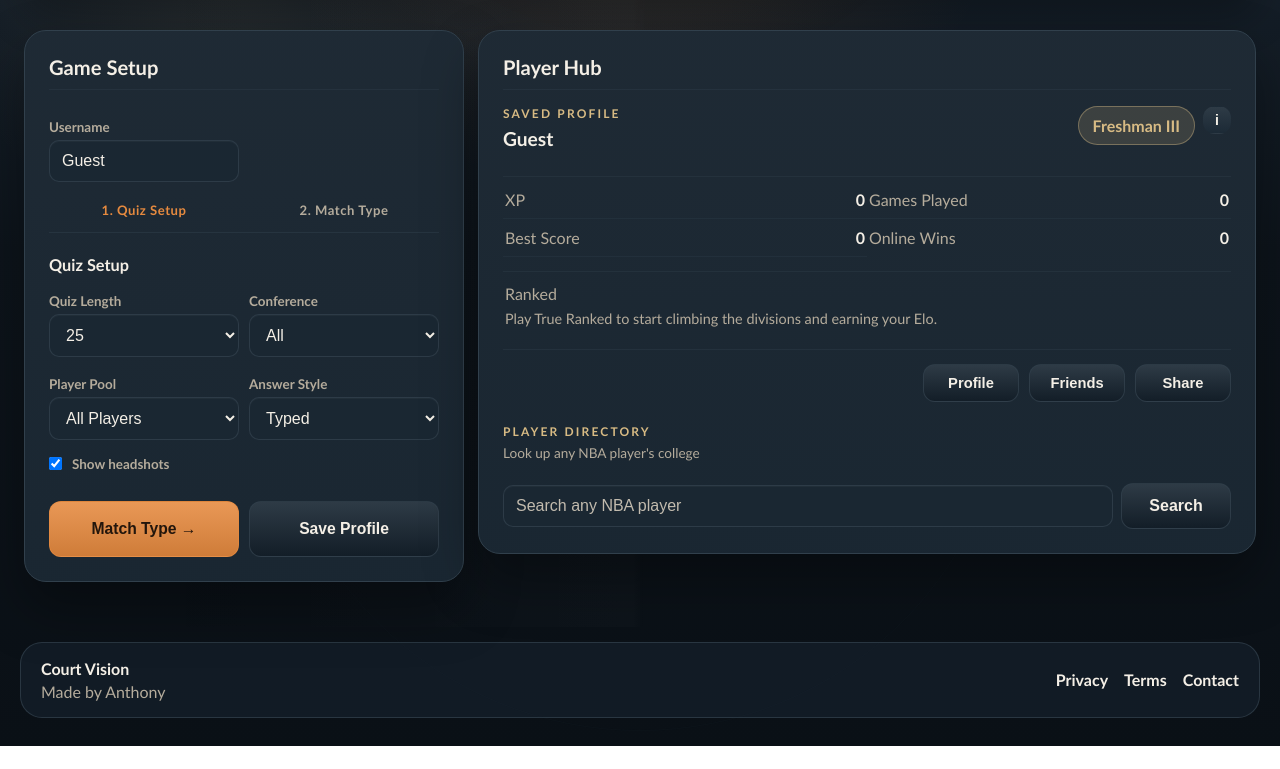
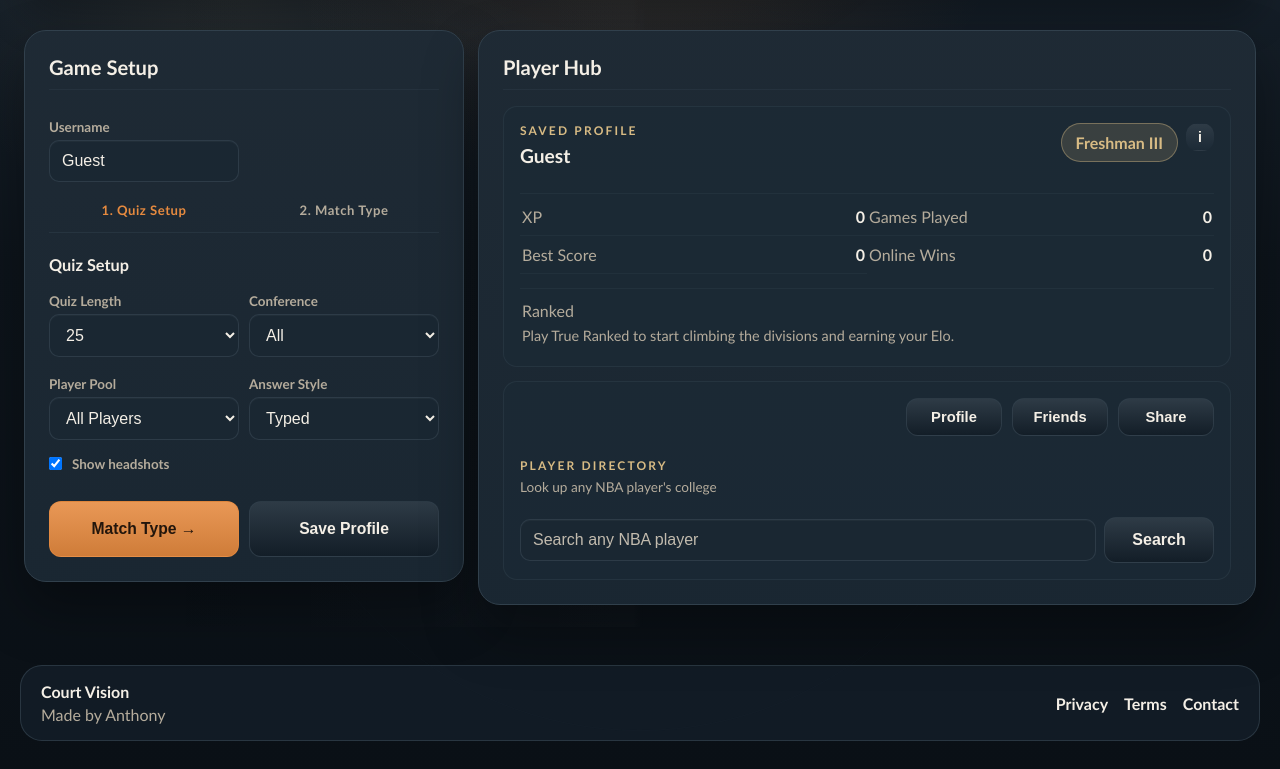
Before and after one commit to anthonyc0011/court-vision, a plain HTML site: page quiz_web_frontend/index.html in a window 1280 px wide. Shown: the part 173-942 px from the top of the page. Before the commit the page ends 919 px from the top, so only its background shows below. Drawn offline with Linux system fonts and the light colour scheme; no server answers.

Commit message:
Fix hub layout: restore subtle cards for profile/directory, keep single column

```diff
--- a/quiz_web_frontend/styles.css
+++ b/quiz_web_frontend/styles.css
@@ -3016,7 +3016,7 @@ button:hover {
    Simplified Home Layout
    ============================================= */
 
-/* Remove inner section boxes — flat layout */
+/* Flatten inner quiz-setup section boxes */
 #homeScreen .home-v3-section {
   background: none;
   border: none;
@@ -3024,7 +3024,7 @@ button:hover {
   border-radius: 0;
 }
 
-/* Stage bar: subtle text tabs instead of heavy pill chips */
+/* Stage bar: subtle text tabs */
 #homeScreen .setup-stagebar {
   border-bottom: 1px solid color-mix(in srgb, var(--outline) 50%, transparent);
   padding-bottom: 10px;
@@ -3065,22 +3065,22 @@ button:hover {
   padding: 6px 0;
 }
 
-/* Hub: single column — no side-by-side cards */
+/* Hub: single column */
 #homeScreen .home-v3-hub-grid {
   grid-template-columns: 1fr;
-  gap: 16px;
-}
-
-/* Remove inner card boxes from hub */
+  gap: 14px;
+}
+
+/* Profile + directory: subtle contained cards */
 #homeScreen .dashboard-card {
-  background: none;
-  border: none;
+  background: color-mix(in srgb, var(--surface-alt) 70%, transparent);
+  border: 1px solid color-mix(in srgb, var(--outline) 50%, transparent);
+  border-radius: 14px;
   box-shadow: none;
-  padding: 0;
-  border-radius: 0;
-}
-
-/* Profile stats: clean label/value rows instead of individual boxes */
+  padding: 16px;
+}
+
+/* Profile stats: clean label/value rows */
 #homeScreen .profile-stat-grid {
   gap: 0;
   border-top: 1px solid color-mix(in srgb, var(--outline) 36%, transparent);
@@ -3091,7 +3091,7 @@ button:hover {
 #homeScreen .profile-stat {
   background: none;
   border: none;
-  border-bottom: 1px solid color-mix(in srgb, var(--outline) 30%, transparent);
+  border-bottom: 1px solid color-mix(in srgb, var(--outline) 28%, transparent);
   border-radius: 0;
   padding: 9px 2px;
   display: flex;
@@ -3109,12 +3109,11 @@ button:hover {
   margin-top: 0;
 }
 
-/* Profile section divider */
 #homeScreen .profile-hero {
   margin-bottom: 2px;
 }
 
-/* Ranked CTA: flat */
+/* Ranked CTA: flat inside card */
 #homeScreen .profile-ranked-cta {
   background: none;
   border: none;
@@ -3123,12 +3122,6 @@ button:hover {
   padding: 12px 2px 4px;
 }
 
-/* Directory: subtle separator from profile above */
-#homeScreen .directory-card {
-  border-top: 1px solid color-mix(in srgb, var(--outline) 40%, transparent);
-  padding-top: 14px;
-}
-
 /* Action buttons row: tighter */
 #homeScreen .home-v3-directory-actions {
   margin-bottom: 10px;
```
